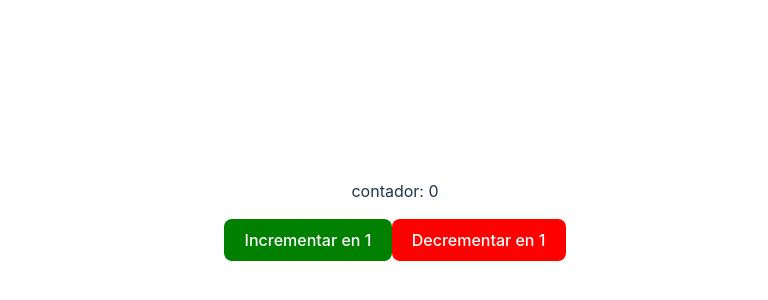
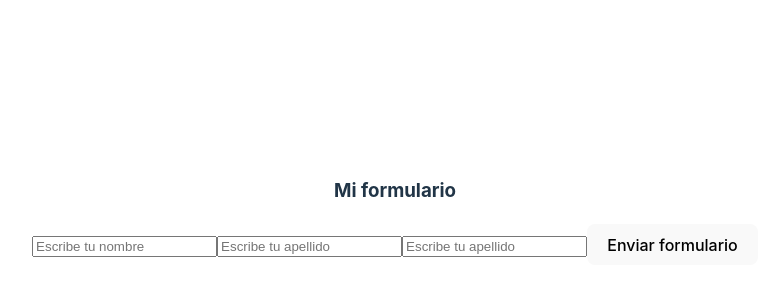
Before and after one commit to theowlcode/02-react-bases, a React (Vite) app: page / in a window 1280 px wide. Shown: the part 188-488 px from the top of the page, without its empty margins (245-1013 px from the left). Built offline with nearby package versions, Linux system fonts and the light colour scheme.

Commit message:
bases: aplicaciones del useState en formularios

```diff
--- a/src/App.jsx
+++ b/src/App.jsx
@@ -1,12 +1,12 @@
 import "./App.css";
-import { Titulo } from "./components/titulo";
-import { Counter } from "./components/counter";
+import { Form } from "./components/form";
+import { FormV2 } from "./components/formV2";
 
 function App() {
   return (
     <div className="App">
-      {/* <Titulo text="mi titulo" mostrarTexto={true} /> */}
-      <Counter />
+      {/* <Form /> */}
+      <FormV2 />
     </div>
   );
 }
--- /dev/null
+++ b/src/components/form.jsx
@@ -0,0 +1,39 @@
+import { useState } from "react";
+
+export const Form = () => {
+  const [name, setName] = useState("");
+  const [lastname, setLastname] = useState("");
+
+  const handleChange = (e) => {
+    console.log(e);
+    if (e.target.name === "name") {
+      setName(e.target.value);
+    } else {
+      setLastname(e.target.value);
+    }
+  };
+
+  const handleSubmit = (e) => {
+    e.preventDefault();
+    console.log(name);
+    console.log(lastname);
+  };
+
+  return (
+    // <form onSubmit={(e) => handleSubmit(e, "Miformulario")}>
+    <form onSubmit={handleSubmit}>
+      <h3>Mi formulario</h3>
+      <input
+        name="name"
+        placeholder="Escribe tu nombre"
+        onChange={handleChange}
+      />
+      <input
+        name="lastname"
+        placeholder="Escribe tu apellido"
+        onChange={handleChange}
+      />
+      <button>Enviar formulario</button>
+    </form>
+  );
+};
--- /dev/null
+++ b/src/components/formV2.jsx
@@ -0,0 +1,53 @@
+import { useState } from "react";
+
+export const FormV2 = () => {
+  const [formValues, setFormValues] = useState({
+    name: "",
+    lastname: "",
+    edad: 0,
+  });
+
+  const handleChange = (e) => {
+    const { value: valueTarget, name: nameTarget } = e.target;
+    // const objetoNuevo = {
+    //   ...formValues,
+    //   [nameTarget]: valueTarget,
+    // };
+    // setFormValues(objetoNuevo);
+    setFormValues((valorActualForm) => {
+      return {
+        ...valorActualForm,
+        [nameTarget]: valueTarget,
+      };
+    });
+  };
+
+  const handleSubmit = (e) => {
+    e.preventDefault();
+    console.log(formValues);
+  };
+
+  return (
+    // <form onSubmit={(e) => handleSubmit(e, "Miformulario")}>
+    <form onSubmit={handleSubmit}>
+      <h3>Mi formulario</h3>
+      <input
+        name="name"
+        placeholder="Escribe tu nombre"
+        onChange={handleChange}
+      />
+      <input
+        name="lastname"
+        placeholder="Escribe tu apellido"
+        onChange={handleChange}
+      />
+      <input
+        name="edad"
+        placeholder="Escribe tu apellido"
+        type="number"
+        onChange={handleChange}
+      />
+      <button>Enviar formulario</button>
+    </form>
+  );
+};
```
